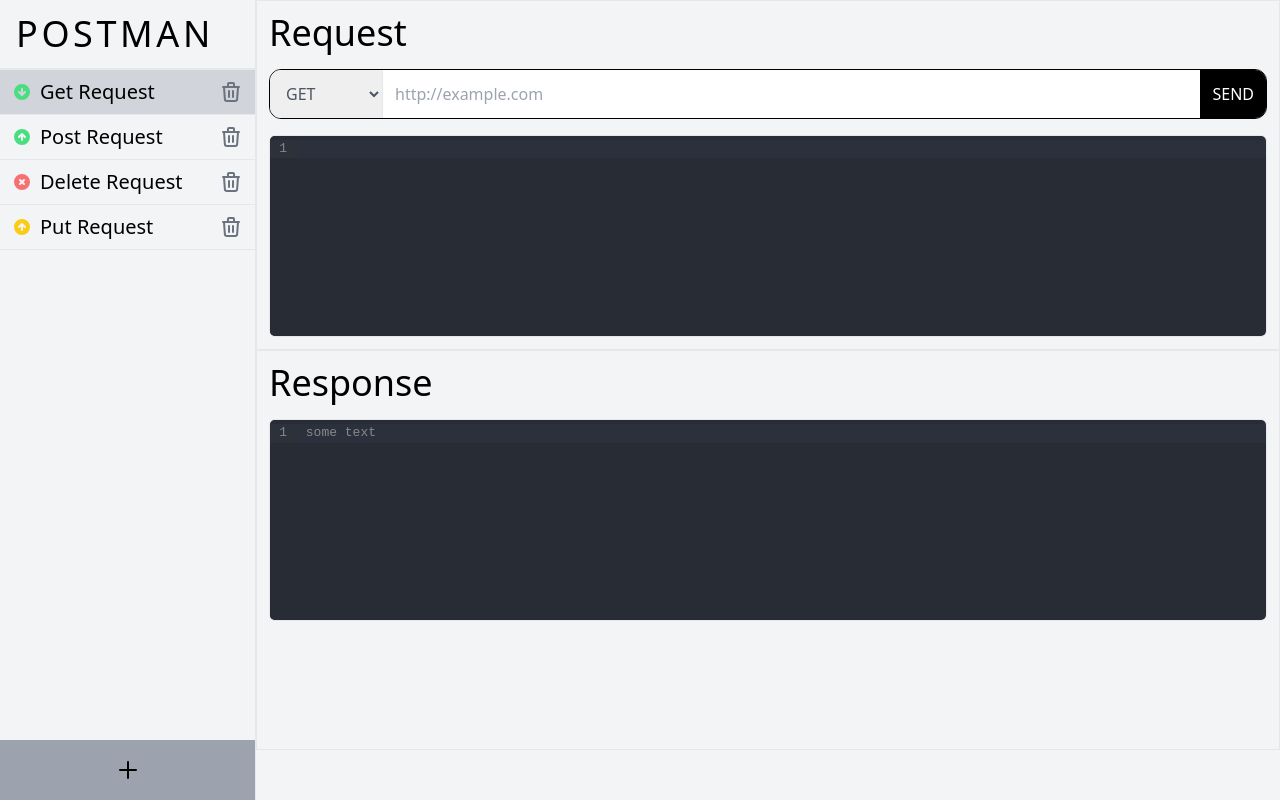
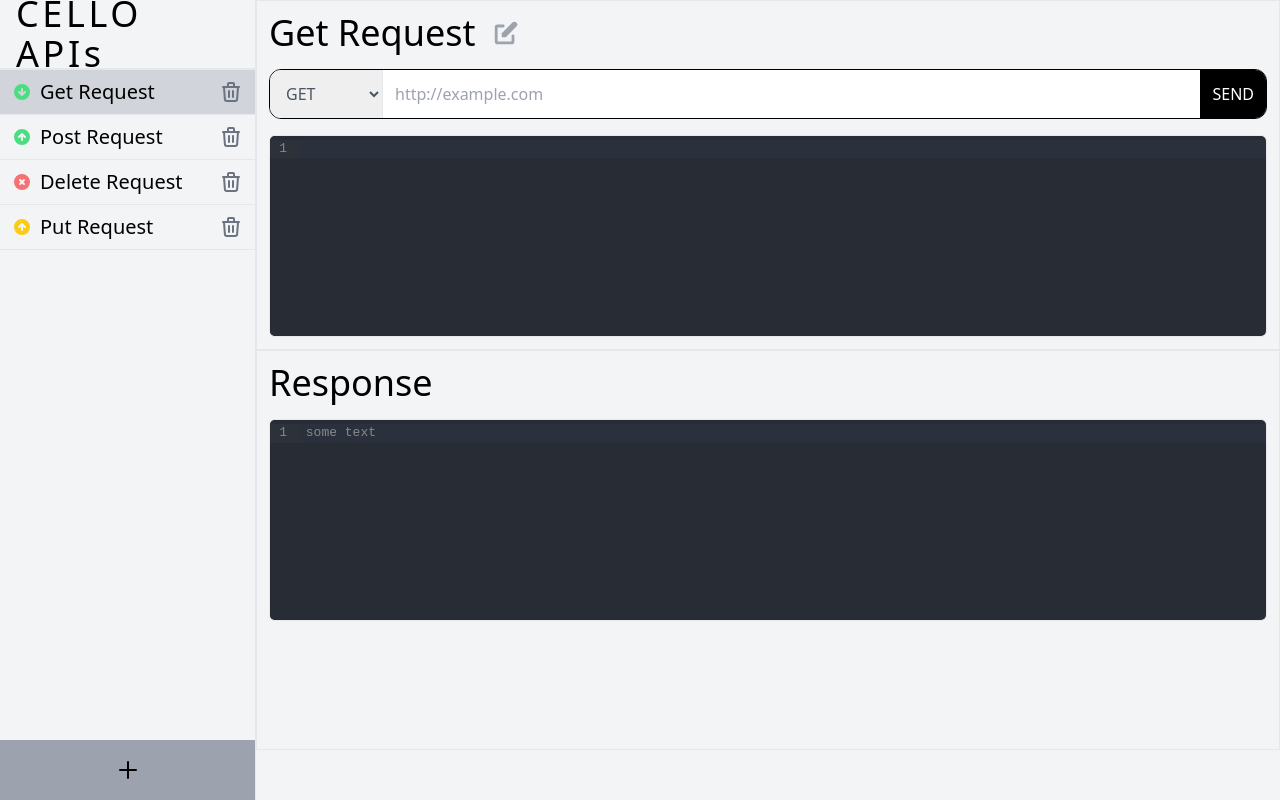
Before and after one commit to Arunjoseph3007/postman-clone, a Next.js app: page / in a window 1280 px wide. Built offline with nearby package versions, Linux system fonts and the light colour scheme.

Commit message:
index bug fix

```diff
--- a/components/LeftBar.js
+++ b/components/LeftBar.js
@@ -1,7 +1,7 @@
 import { TrashIcon, PlusIcon, RequestIcon } from "../public/SVGs";
 
 const defaultRequest = {
-  name: "Post Request 50",
+  name: "New Reqeust",
   method: "GET",
   data: "",
   url: "",
@@ -11,7 +11,7 @@
   const handleDelete = (index) => {
     if (requestArray.data.length === 1) return;
 
-    if (index === requestArray.data.length-1) {
+    if (index === requestArray.data.length - 1 || index < selectedIndex) {
       setSelectedIndex((prev) => prev - 1);
     }
 
@@ -21,7 +21,7 @@
   return (
     <div className="w-1/5 h-screen text-black overflow-[overlay] overflow-y-hidden border-r relative">
       <h1 className="text-4xl h-[70px] flex items-center font-light tracking-widest px-4 border-b-2">
-        POSTMAN
+        CELLO APIs
       </h1>
       <div className="overflow-y-scroll max-h-[calc(100vh-130px)]">
         {requestArray.data.map((elm, i) => (
--- a/components/RequestSection.js
+++ b/components/RequestSection.js
@@ -1,7 +1,8 @@
-import { useState } from "react";
+import { useRef } from "react";
 import CodeMirror from "@uiw/react-codemirror";
 import { json, jsonParseLinter } from "@codemirror/lang-json";
 import axios from "axios";
+import { EditIcon } from "../public/SVGs";
 //https://jsonplaceholder.typicode.com/todos/1
 
 const RequestSection = ({
@@ -10,6 +11,22 @@
   selectedRequest,
   setSelectedRequest,
 }) => {
+  const nameRef = useRef();
+
+  const handleChange = (e) => {
+    setSelectedRequest((prev) => ({
+      ...prev,
+      [e.target.name]: e.target.value,
+    }));
+  };
+
+  const newHandleChange = (e) => {
+    setSelectedRequest((prev) => ({
+      ...prev,
+      name: e.target.textContent,
+    }));
+  };
+
   const handleSubmit = async (e) => {
     e.preventDefault();
     try {
@@ -29,18 +46,27 @@
 
   return (
     <div className="w-full border text-black p-3">
-      <h1 className="text-4xl">Request</h1>
+      <div className="flex items-center gap-4">
+        <h1
+          ref={nameRef}
+          className="text-4xl"
+          contentEditable={true}
+          onBlur={newHandleChange}
+          name="name"
+        >
+          {selectedRequest.name}
+        </h1>
+        <EditIcon onClick={() => nameRef.current.focus()} />
+      </div>
       <form
         onSubmit={handleSubmit}
         className="flex w-full border border-black rounded-xl overflow-hidden mt-4"
       >
         <select
+          name="method"
           value={selectedRequest.method}
-          onInput={(e) =>
-            setSelectedRequest((prev) => ({ ...prev, method: e.target.value }))
-          }
+          onInput={handleChange}
           className="p-3 text-gray-600 border-r pr-6"
-          name="method"
         >
           <option value="GET">GET</option>
           <option value="POST">POST</option>
@@ -48,13 +74,12 @@
           <option value="DELETE">DELETE</option>
         </select>
         <input
+          name="url"
           type="text"
           placeholder="http://example.com"
           className="p-3 text-gray-600 flex-1"
           value={selectedRequest.url}
-          onChange={(e) =>
-            setSelectedRequest((prev) => ({ ...prev, url: e.target.value }))
-          }
+          onChange={handleChange}
         />
         <button className="p-3 text-white bg-black" type="submit">
           SEND
--- a/public/SVGs.js
+++ b/public/SVGs.js
@@ -64,3 +64,20 @@
     </svg>
   );
 };
+
+export const EditIcon = (props) => (
+  <svg
+    xmlns="http://www.w3.org/2000/svg"
+    className="h-7 w-7 text-gray-400 hover:text-gray-800 cursor-pointer"
+    viewBox="0 0 20 20"
+    fill="currentColor"
+    onClick={props.onClick}
+  >
+    <path d="M17.414 2.586a2 2 0 00-2.828 0L7 10.172V13h2.828l7.586-7.586a2 2 0 000-2.828z" />
+    <path
+      fillRule="evenodd"
+      d="M2 6a2 2 0 012-2h4a1 1 0 010 2H4v10h10v-4a1 1 0 112 0v4a2 2 0 01-2 2H4a2 2 0 01-2-2V6z"
+      clipRule="evenodd"
+    />
+  </svg>
+);
```
